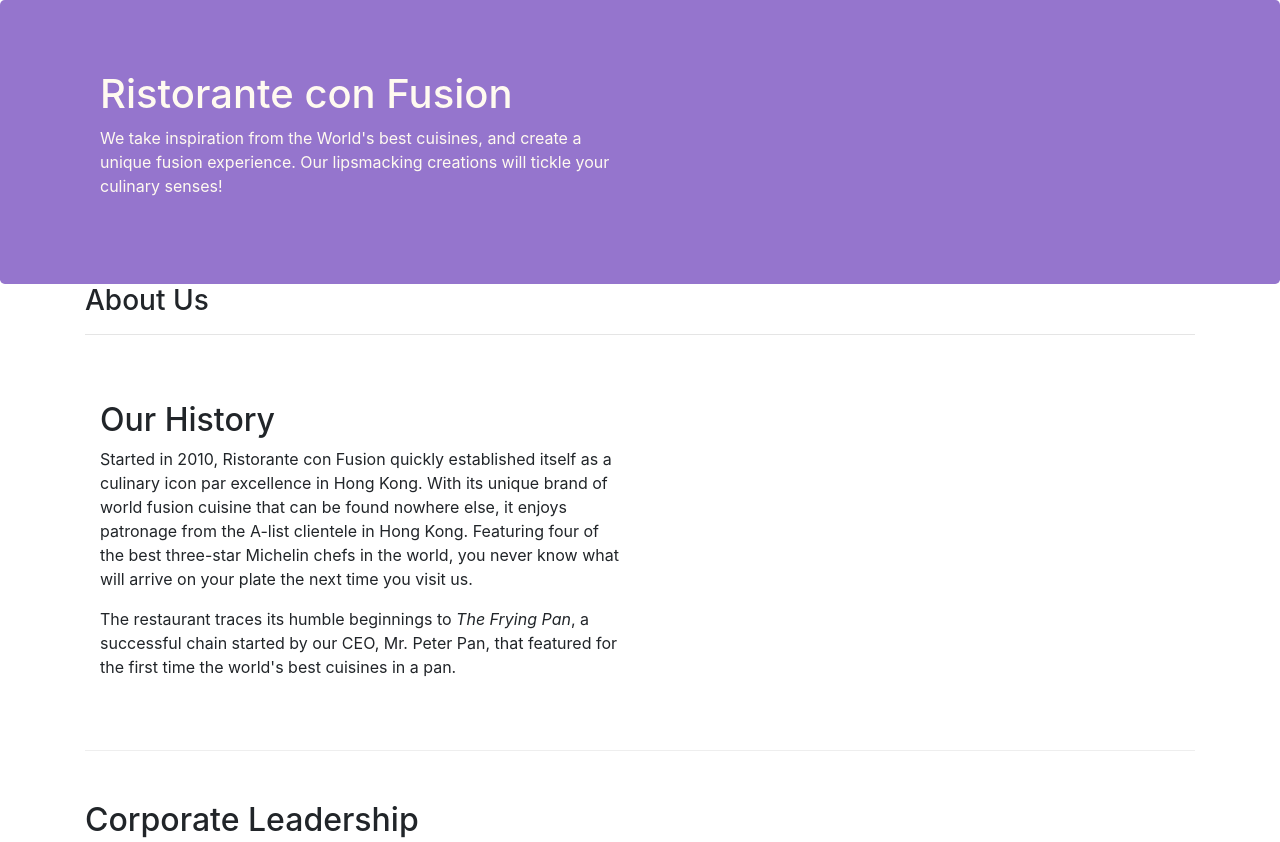
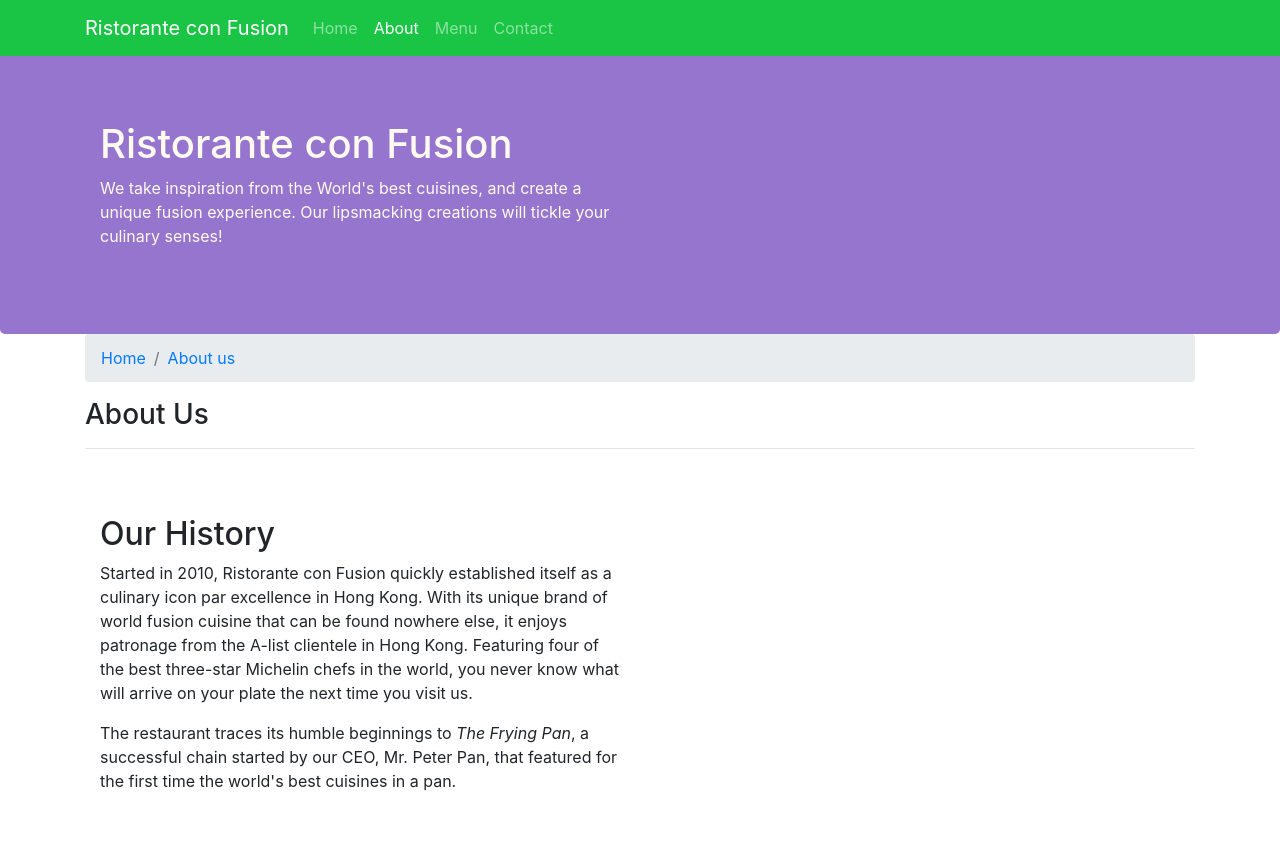
Before and after one commit to mshtang/conFusion, a website: page aboutus.html in a window 1280 px wide. Shown: the top 842 px of the page. Drawn offline with nearby package versions, Linux system fonts and the light colour scheme.

Commit message:
navbars and breadcrumbs

```diff
--- a/aboutus.html
+++ b/aboutus.html
@@ -2,7 +2,6 @@
 <html lang="en">
 
 <head>
-
     <title>Ristorante Con Fusion: About Us</title>
     <meta charset="utf-8">
     <meta name="viewport" content="width=device-width, initial-scale=1, shrink-to-fit=no">
@@ -14,6 +13,22 @@
 </head>
 
 <body>
+    <nav class="navbar navbar-dark navbar-expand-md fixed-top">
+        <div class="container">
+            <button class="navbar-toggler" type="button" data-toggle="collapse" data-target="#Navbar">
+                <span class="navbar-toggler-icon"></span>
+            </button>
+            <a class="navbar-brand" href="#">Ristorante con Fusion</a>
+            <div class="collapse navbar-collapse" id="Navbar">
+                <ul class="navbar-nav mr-auto">
+                    <li class="nav-item"><a class="nav-link" href="./index.html">Home</a></li>
+                    <li class="nav-item active"><a class="nav-link" href="#">About</a></li>
+                    <li class="nav-item"><a class="nav-link" href="#">Menu</a></li>
+                    <li class="nav-item"><a class="nav-link" href="#">Contact</a></li>
+                </ul>
+            </div>
+        </div>
+    </nav>
 
     <header class="jumbotron">
         <div class="container">
@@ -30,8 +45,12 @@
     </header>
 
     <div class="container">
-        <div>
-            <div>
+        <div class="row">
+            <div class="col-12">
+                <ol class="col-12 breadcrumb">
+                    <li class="breadcrumb-item"><a href="./index.html">Home</a></li>
+                    <li class="breadcrumb-item"><a href="#">About us</a></li>
+                </ol>
                 <h3>About Us</h3>
                 <hr>
             </div>
--- a/css/styles.css
+++ b/css/styles.css
@@ -1,3 +1,8 @@
+body{
+    padding:50px 0px 0px 0px;
+    z-index:0;
+}
+
 .row-header {
     margin: 0px auto;
     padding: 0px auto;
@@ -28,3 +33,7 @@
     color: black;
     margin: 0px;
 }
+
+.navbar-dark {
+    background-color: rgb(26, 196, 68);
+}
```
Also changed, not shown: index.html (+16 -0 lines).
